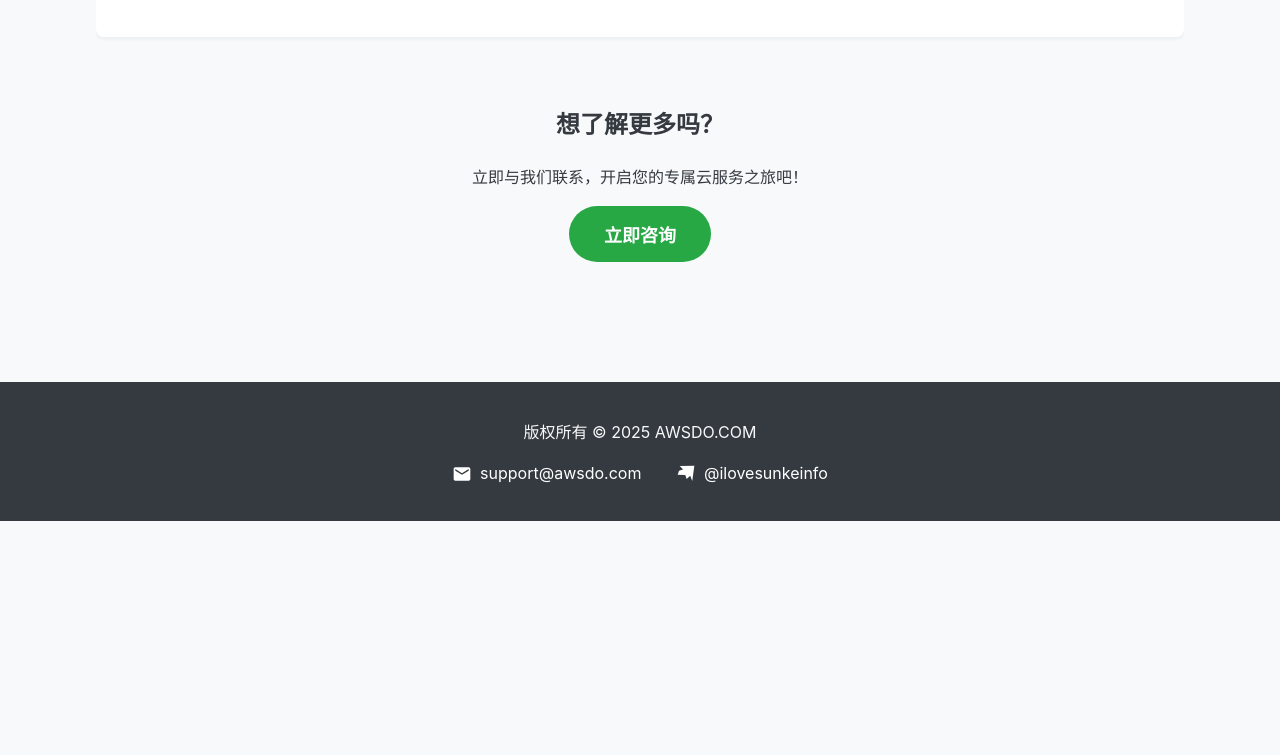
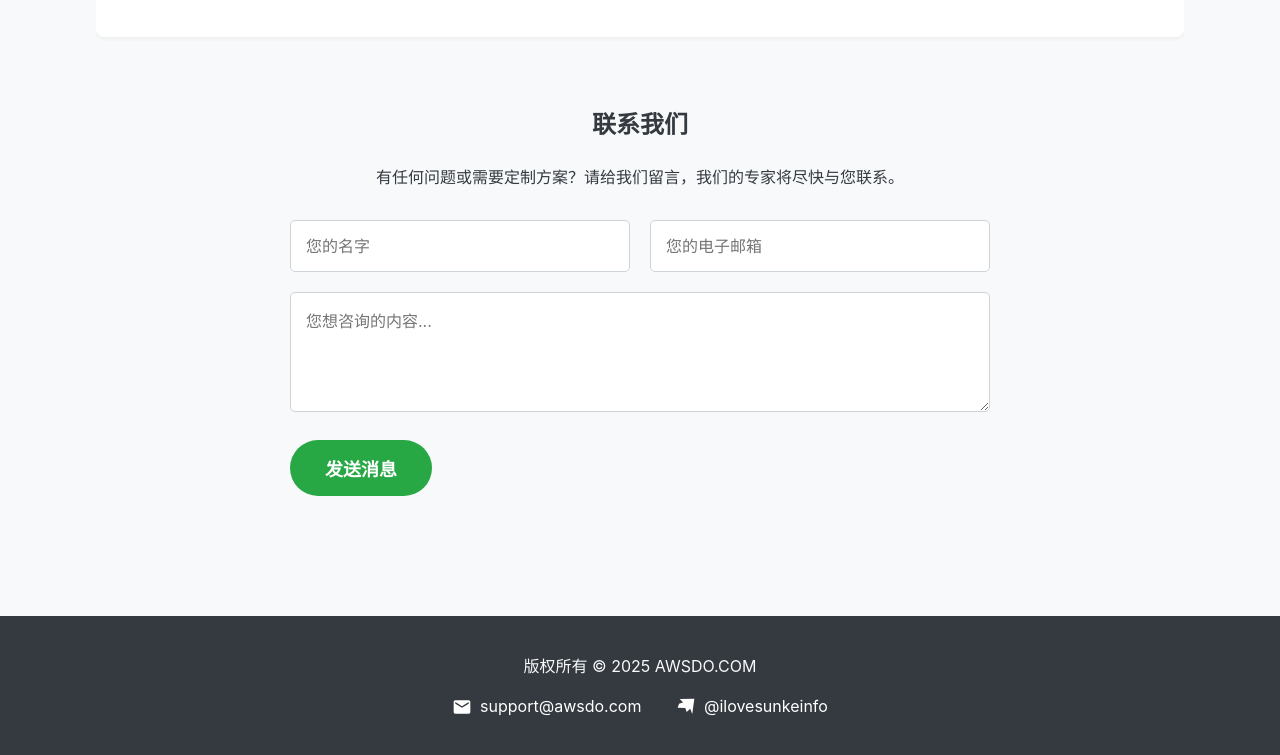
Before and after one commit to sunkeinfo/awsdo-com-829-2025, a plain HTML site: page index.html in a window 1280 px wide. Shown: the part 2016-2771 px from the top of the page. Before the commit the page ends 2537 px from the top, so only its background shows below. Drawn offline with Linux system fonts and the light colour scheme.

Commit message:
Update index.html

```diff
--- a/index.html
+++ b/index.html
@@ -173,12 +173,50 @@
             transition: background-color 0.3s ease, transform 0.3s ease;
             cursor: pointer;
             border: none;
-            font-family: inherit; /* Ensure button inherits font */
+            font-family: inherit;
         }
         .cta-button:hover {
             background: #218838;
             transform: scale(1.05);
         }
+
+        /* New Contact Form Styles */
+        .contact-form {
+            max-width: 700px;
+            margin: 30px auto 0;
+            text-align: left;
+        }
+        .contact-form .form-row {
+            display: flex;
+            gap: 20px;
+            margin-bottom: 20px;
+        }
+        .contact-form .form-row input {
+            flex: 1;
+        }
+        .contact-form input[type="text"],
+        .contact-form input[type="email"],
+        .contact-form textarea {
+            width: 100%;
+            padding: 15px;
+            border: 1px solid #ced4da;
+            border-radius: 5px;
+            font-size: 16px;
+            box-sizing: border-box;
+            font-family: inherit;
+        }
+        .contact-form textarea {
+            min-height: 120px;
+            resize: vertical;
+            margin-bottom: 20px;
+        }
+        @media (max-width: 600px) {
+            .contact-form .form-row {
+                flex-direction: column;
+                gap: 20px;
+            }
+        }
+
         footer {
             background: #343a40;
             color: #f8f9fa;
@@ -289,9 +327,16 @@
         </div>
 
         <div class="cta-section">
-            <h2>想了解更多吗？</h2>
-            <p>立即与我们联系，开启您的专属云服务之旅吧！</p>
-            <button class="cta-button" onclick="if(window.chatwootSDK) { window.chatwootSDK.toggle(); }">立即咨询</button>
+            <h2>联系我们</h2>
+            <p>有任何问题或需要定制方案？请给我们留言，我们的专家将尽快与您联系。</p>
+            <form class="contact-form" action="https://formspree.io/f/xdklkdwd" method="POST">
+                <div class="form-row">
+                    <input type="text" name="名字" placeholder="您的名字" required>
+                    <input type="email" name="email" placeholder="您的电子邮箱" required>
+                </div>
+                <textarea name="信息" placeholder="您想咨询的内容..." required></textarea>
+                <button type="submit" class="cta-button">发送消息</button>
+            </form>
         </div>
     </div>
 
```
